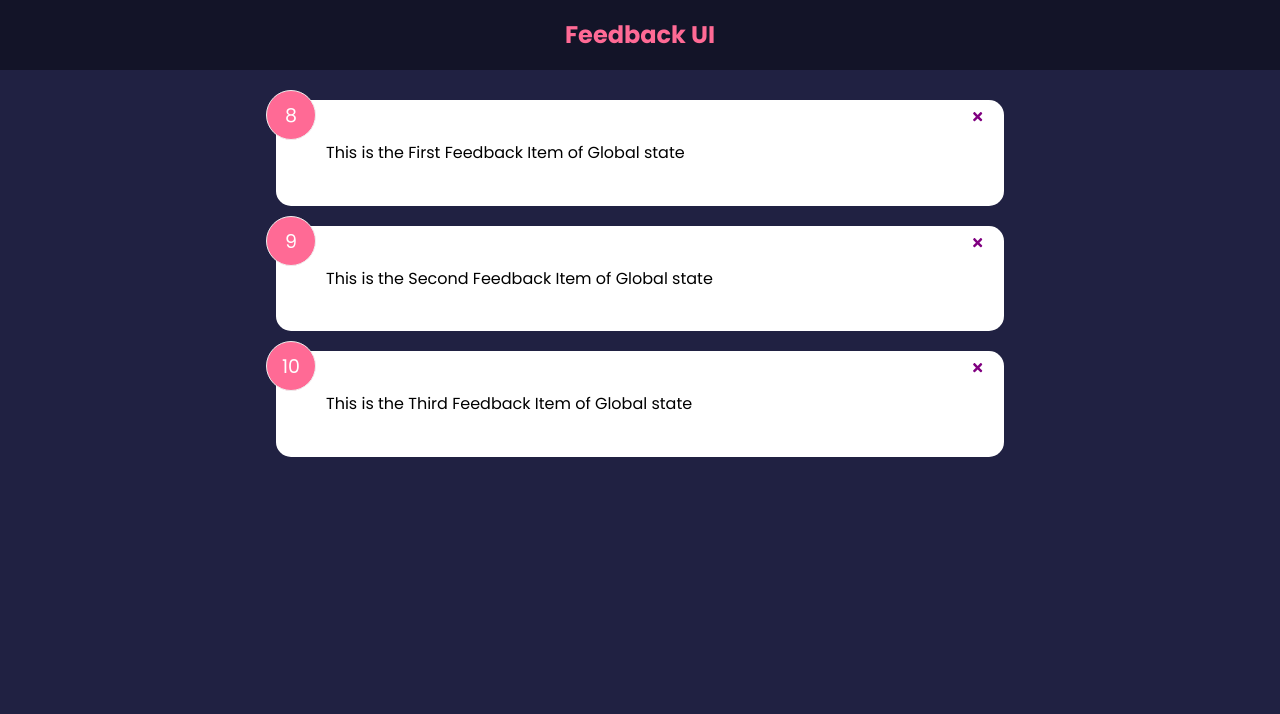
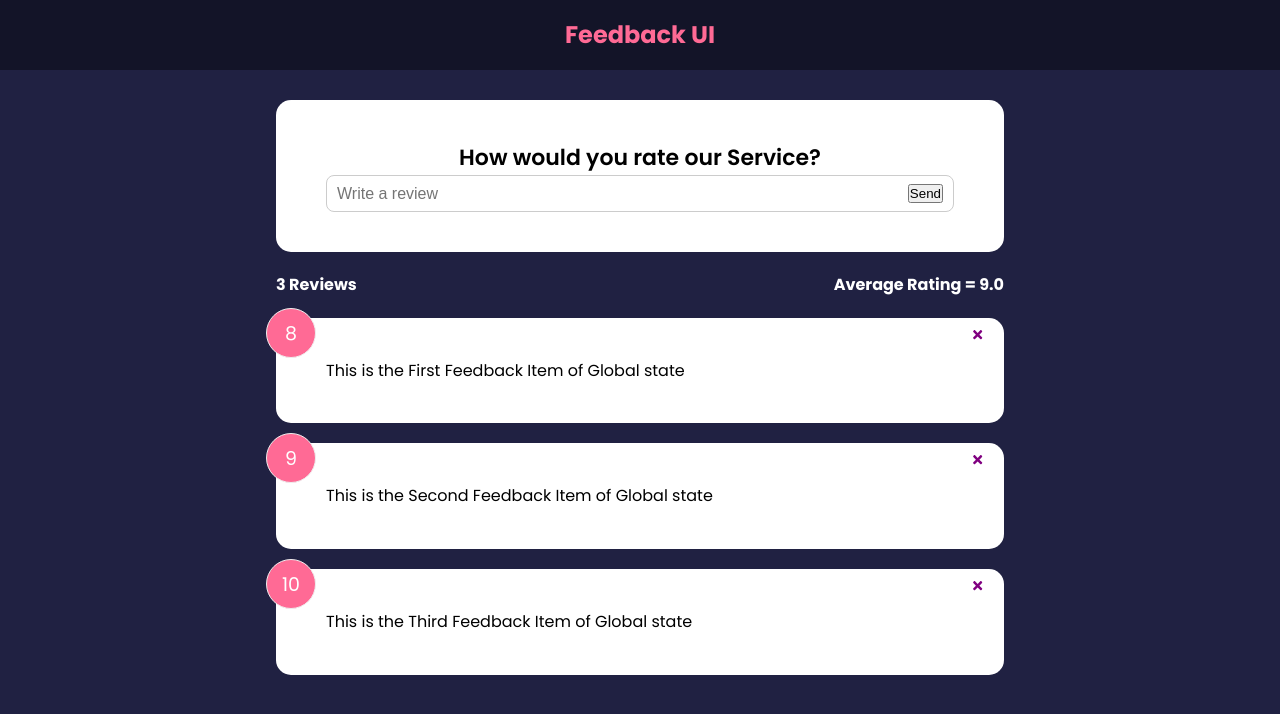
Before and after one commit to subhamssn/main-fb-app, a React (Create React App) app: page / in a window 1280 px wide. Shown: the top 714 px of the page. Built offline with nearby package versions, Linux system fonts and the light colour scheme.

Commit message:
form input text added along with state of it

```diff
--- a/src/App.js
+++ b/src/App.js
@@ -2,6 +2,8 @@
 import { useState } from 'react';
 import feedbackData from './data/FeedbackData';
 import FeedbackList from "./components/FeedbackList";
+import FeedbackStats from './components/FeedbackStats';
+import FeedbackForm from './components/FeedbackForm';
 
 function App(){
 
@@ -24,6 +26,8 @@
         <>
         <Header  />
         <div className="container">
+            <FeedbackForm />
+            <FeedbackStats feedback={feedback}/>
 
            <FeedbackList
            feedback={feedback} handleDelete = {deleteFeedback}
--- /dev/null
+++ b/src/components/FeedbackForm.jsx
@@ -0,0 +1,26 @@
+import { useState } from "react";
+import Card from "../shared/Card";
+
+function FeedbackForm() {
+
+    const [text, setText] = useState('');
+
+    const handleTextChange = (e) => {
+        setText(e.target.value);
+    }
+
+  return (
+    <Card>
+        <form>
+            <h2>How would you rate our Service?</h2>
+            {/* @todo - rating select component*/}
+            <div className="input-group">
+                <input onChange={handleTextChange}   type="text" placeholder="Write a review" value={text}/>
+                <button type="submit" >Send</button>
+                </div>
+        </form>
+    </Card>
+  )
+}
+
+export default FeedbackForm;
--- a/src/components/FeedbackStats.jsx
+++ b/src/components/FeedbackStats.jsx
@@ -1,9 +1,18 @@
 
 
-function FeedbackStats() {
+function FeedbackStats({feedback}) {
+
+    let average = feedback.reduce((acc, cur) => {
+        return acc+cur.rating;
+    }, 0) / feedback.length;
+
+    average = average.toFixed(1);
+
+
   return (
-    <div>
-      Stats
+    <div className="feedback-stats">
+      <h4>{feedback.length} Reviews</h4>
+      <h4>Average Rating = {isNaN(average) ? 0 : average}</h4>
     </div>
   )
 }
```
